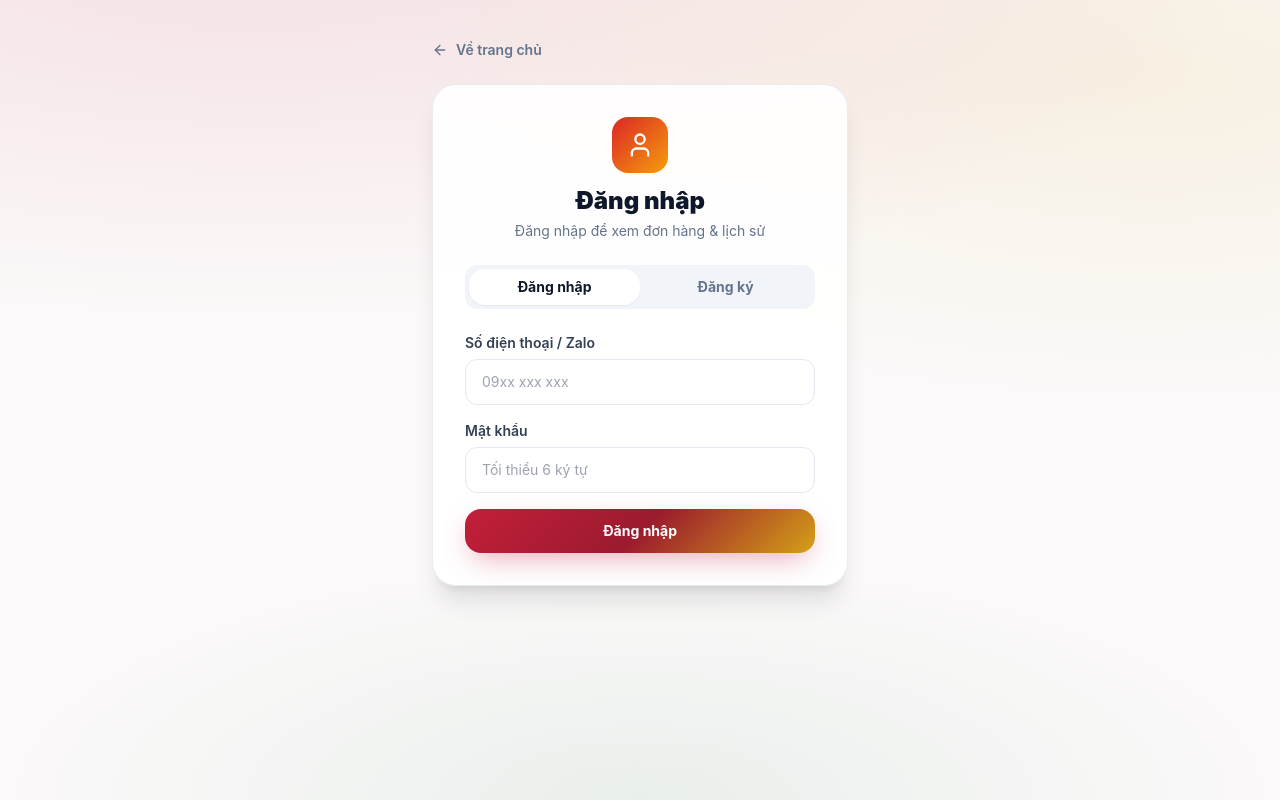
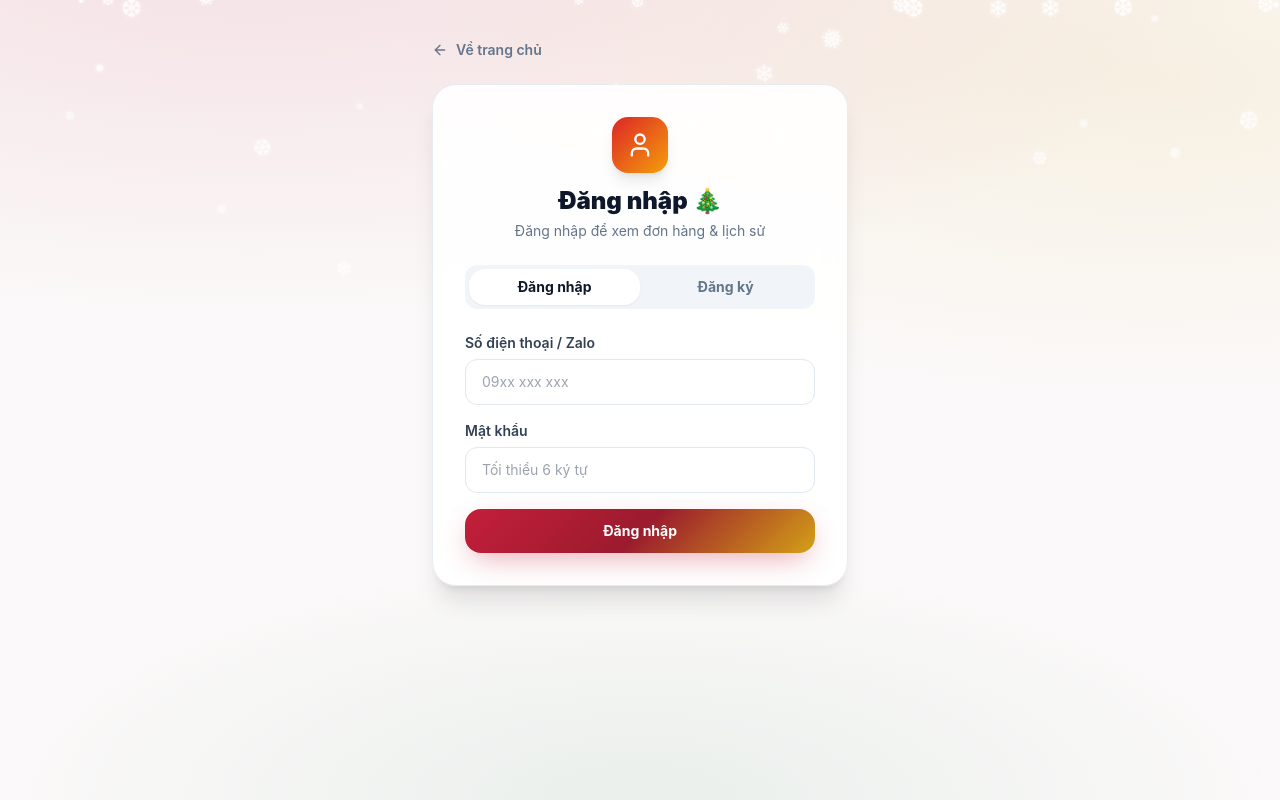
Before and after one commit to mwuandz/minhwuan, a Next.js app: page /dang-nhap in a window 1280 px wide. Built offline with nearby package versions, Linux system fonts and the light colour scheme; no server answers.

Commit message:
feat(auth): Noel login UI with snow effect

```diff
--- a/app/dang-nhap/page.tsx
+++ b/app/dang-nhap/page.tsx
@@ -1,9 +1,10 @@
 "use client";
 
-import { useState } from "react";
+import { useState, type FormEvent } from "react";
 import Link from "next/link";
 import { useRouter } from "next/navigation";
 import { ArrowLeft, User, Loader2 } from "lucide-react";
+import { Snow } from "@/components/snow";
 
 const TOKEN_KEY = "mw_customer_token";
 const USER_KEY = "mw_customer_user";
@@ -18,7 +19,7 @@ export default function DangNhapPage() {
   const [loading, setLoading] = useState(false);
   const [error, setError] = useState("");
 
-  async function handleSubmit(e: React.FormEvent) {
+  async function handleSubmit(e: FormEvent) {
     e.preventDefault();
     setError("");
     setLoading(true);
@@ -53,11 +54,12 @@ export default function DangNhapPage() {
   }
 
   return (
-    <div className="min-h-screen bg-slate-50 dark:bg-slate-950 noel-hero-bg">
-      <div className="mx-auto max-w-md px-4 py-10">
+    <div className="min-h-screen bg-slate-50 dark:bg-slate-950 noel-hero-bg relative">
+      <Snow />
+      <div className="mx-auto max-w-md px-4 py-10 relative z-10">
         <Link
           href="/"
-          className="mb-6 inline-flex items-center gap-2 text-sm font-semibold text-slate-500 dark:text-slate-400 hover:text-slate-900 dark:text-slate-50 transition"
+          className="mb-6 inline-flex items-center gap-2 text-sm font-semibold text-slate-500 dark:text-slate-400 hover:text-slate-900 dark:hover:text-slate-50 transition"
         >
           <ArrowLeft className="h-4 w-4" />
           Về trang chủ
@@ -65,11 +67,11 @@ export default function DangNhapPage() {
 
         <div className="card-surface p-8">
           <div className="mb-6 text-center">
-            <div className="mx-auto mb-3 flex h-14 w-14 items-center justify-center rounded-2xl bg-gradient-to-br from-red-600 to-amber-500 text-white">
+            <div className="mx-auto mb-3 flex h-14 w-14 items-center justify-center rounded-2xl bg-gradient-to-br from-red-600 to-amber-500 text-white shadow-lg">
               <User className="h-7 w-7" />
             </div>
             <h1 className="text-2xl font-black text-slate-900 dark:text-slate-50">
-              {mode === "login" ? "Đăng nhập" : "Tạo tài khoản"}
+              {mode === "login" ? "Đăng nhập" : "Tạo tài khoản"} 🎄
             </h1>
             <p className="mt-1 text-sm text-slate-500 dark:text-slate-400">
               {mode === "login"
@@ -81,7 +83,10 @@ export default function DangNhapPage() {
           <div className="mb-6 flex rounded-xl bg-slate-100 dark:bg-slate-800 p-1">
             <button
               type="button"
-              onClick={() => { setMode("login"); setError(""); }}
+              onClick={() => {
+                setMode("login");
+                setError("");
+              }}
               className={`flex-1 rounded-lg py-2 text-sm font-bold transition ${
                 mode === "login"
                   ? "bg-white dark:bg-slate-700 text-slate-900 dark:text-slate-50 shadow-sm"
@@ -92,7 +97,10 @@ export default function DangNhapPage() {
             </button>
             <button
               type="button"
-              onClick={() => { setMode("register"); setError(""); }}
+              onClick={() => {
+                setMode("register");
+                setError("");
+              }}
               className={`flex-1 rounded-lg py-2 text-sm font-bold transition ${
                 mode === "register"
                   ? "bg-white dark:bg-slate-700 text-slate-900 dark:text-slate-50 shadow-sm"
@@ -170,11 +178,7 @@ export default function DangNhapPage() {
               </div>
             )}
 
-            <button
-              type="submit"
-              disabled={loading}
-              className="btn-primary w-full"
-            >
+            <button type="submit" disabled={loading} className="btn-primary w-full">
               {loading ? (
                 <>
                   <Loader2 className="h-4 w-4 animate-spin" />
```
